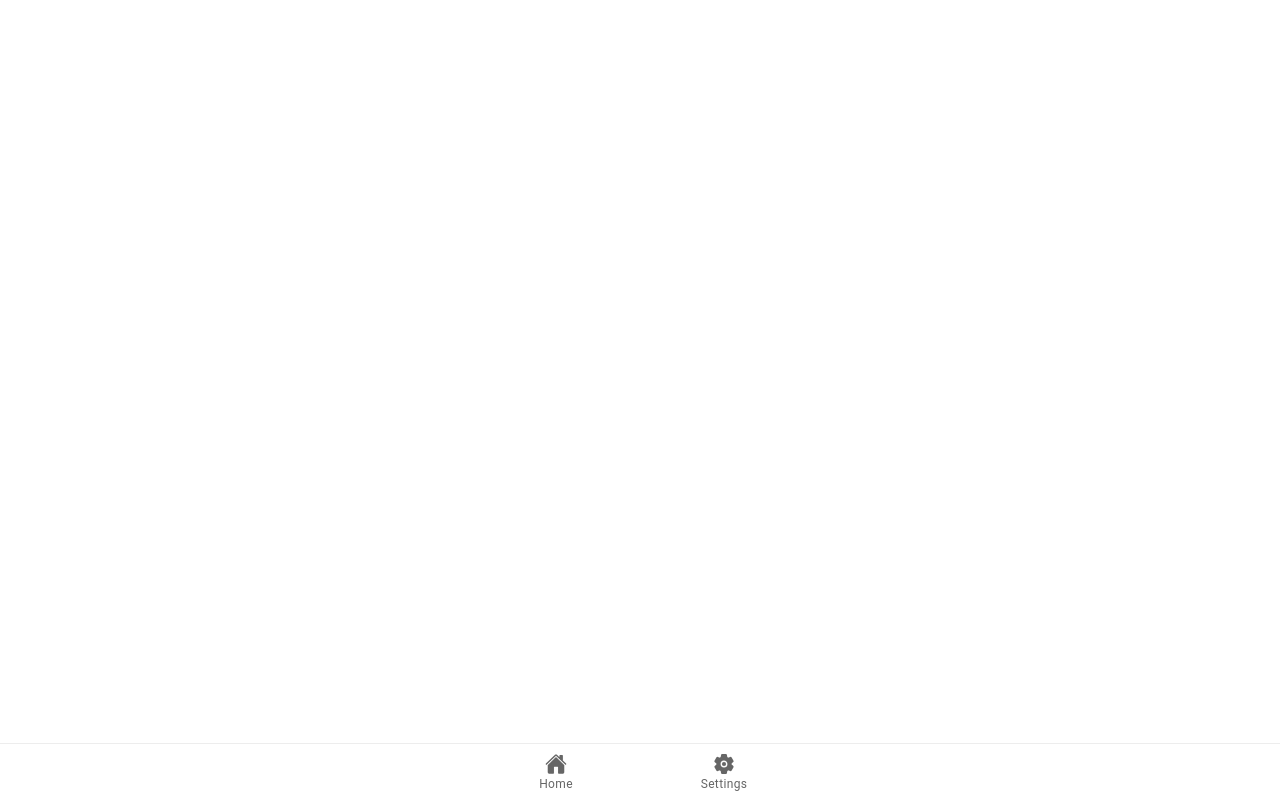
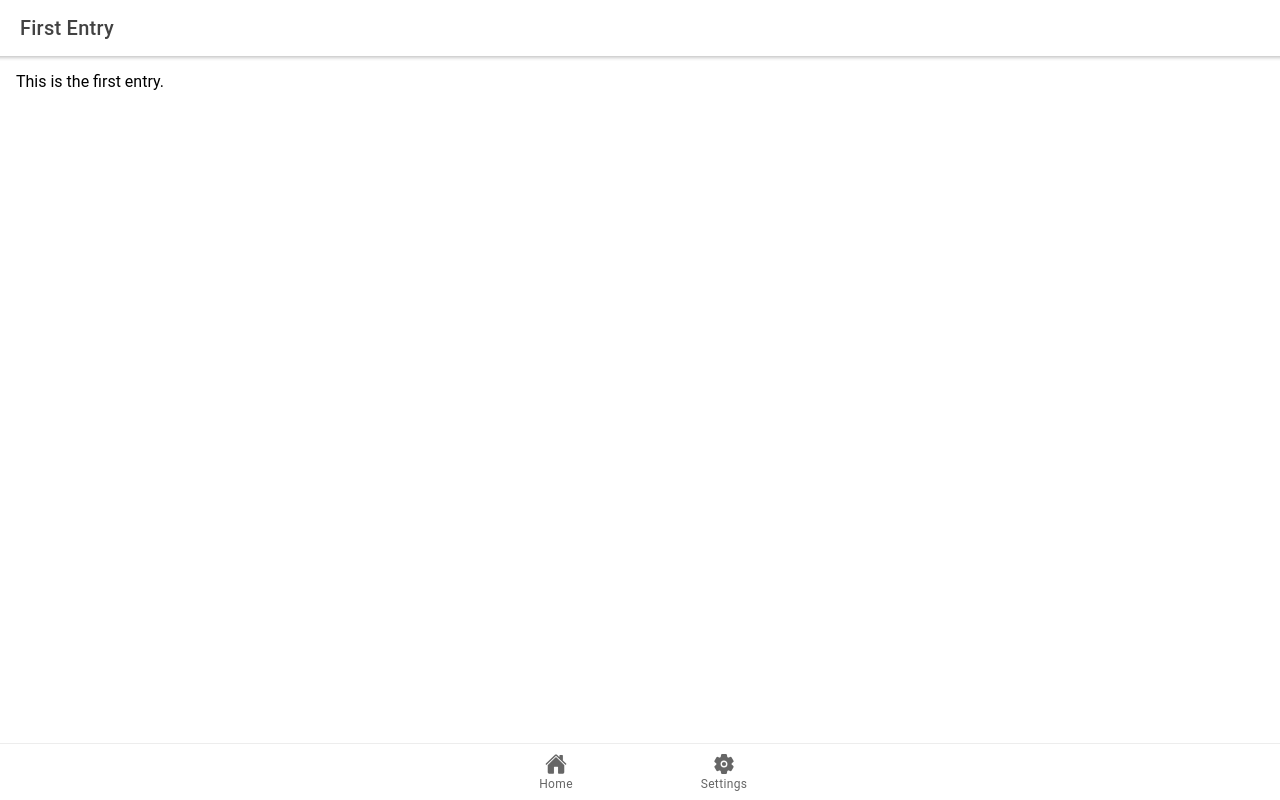
Before and after one commit to mirkonasato/ionic-react-daily-moments, a React (Create React App) app: page /entries/1 in a window 1280 px wide. Built offline with nearby package versions, Linux system fonts and the light colour scheme.

Commit message:
Route Params

```diff
--- a/src/App.tsx
+++ b/src/App.tsx
@@ -2,6 +2,7 @@ import { IonApp, IonIcon, IonLabel, IonRouterOutlet, IonTabBar, IonTabButton, Io
 import { IonReactRouter } from '@ionic/react-router';
 import { home as homeIcon, settings as settingsIcon } from 'ionicons/icons';
 import { Redirect, Route } from 'react-router-dom';
+import EntryPage from './pages/EntryPage';
 import HomePage from './pages/HomePage';
 import SettingsPage from './pages/SettingsPage';
 
@@ -13,6 +14,9 @@ const App: React.FC = () => {
           <IonRouterOutlet>
             <Route exact path="/home">
               <HomePage />
+            </Route>
+            <Route exact path="/entries/:id">
+              <EntryPage />
             </Route>
             <Route exact path="/settings">
               <SettingsPage />
--- /dev/null
+++ b/src/pages/EntryPage.tsx
@@ -0,0 +1,29 @@
+import { IonContent, IonHeader, IonPage, IonTitle, IonToolbar } from '@ionic/react';
+import { useParams } from 'react-router';
+import { entries } from '../data';
+
+interface RouteParams {
+  id: string;
+}
+
+const EntryPage: React.FC = () => {
+  const { id } = useParams<RouteParams>();
+  const entry = entries.find((entry) => entry.id === id);
+  if (!entry) {
+    throw new Error(`No such entry: ${id}`);
+  }
+  return (
+    <IonPage>
+      <IonHeader>
+        <IonToolbar>
+          <IonTitle>{entry.title}</IonTitle>
+        </IonToolbar>
+      </IonHeader>
+      <IonContent className="ion-padding">
+        {entry.description}
+      </IonContent>
+    </IonPage>
+  );
+};
+
+export default EntryPage;
```
